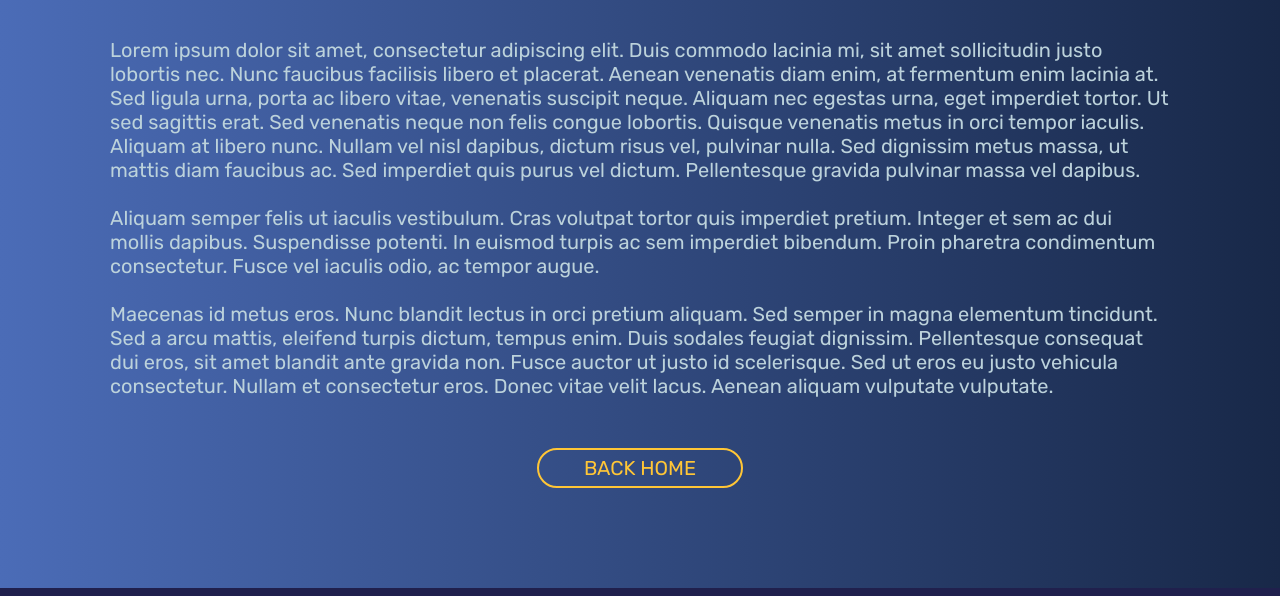
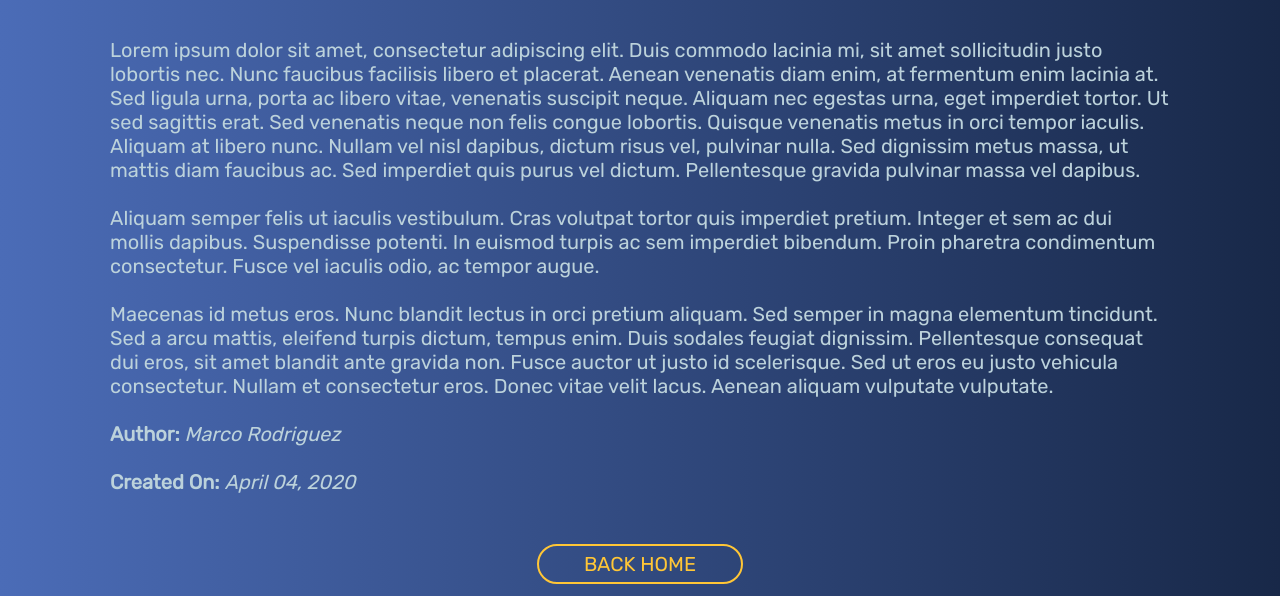
Before and after one commit to marvbushi/Personal-Blog-Website, a plain HTML site: page blog-post.html in a window 1280 px wide. Shown: the part 999-1595 px from the top of the page. Drawn offline with Linux system fonts and the light colour scheme.

Commit message:
Add files via upload

```diff
--- a/blog-post.html
+++ b/blog-post.html
@@ -32,6 +32,10 @@
                 Maecenas id metus eros. Nunc blandit lectus in orci pretium aliquam. Sed semper in magna elementum tincidunt.
                 Sed a arcu mattis, eleifend turpis dictum, tempus enim. Duis sodales feugiat dignissim.
                 Pellentesque consequat dui eros, sit amet blandit ante gravida non. Fusce auctor ut justo id scelerisque. Sed ut eros eu justo vehicula consectetur. Nullam et consectetur eros. Donec vitae velit lacus. Aenean aliquam vulputate vulputate.
+                <br /><br />
+                <strong>Author: </strong><em>Marco Rodriguez</em>
+                <br /><br />
+                <strong>Created On: </strong><em>April 04, 2020</em>
             </p>
             <a href="index.html" class="button">Back HOME</a>
         </article>
```
